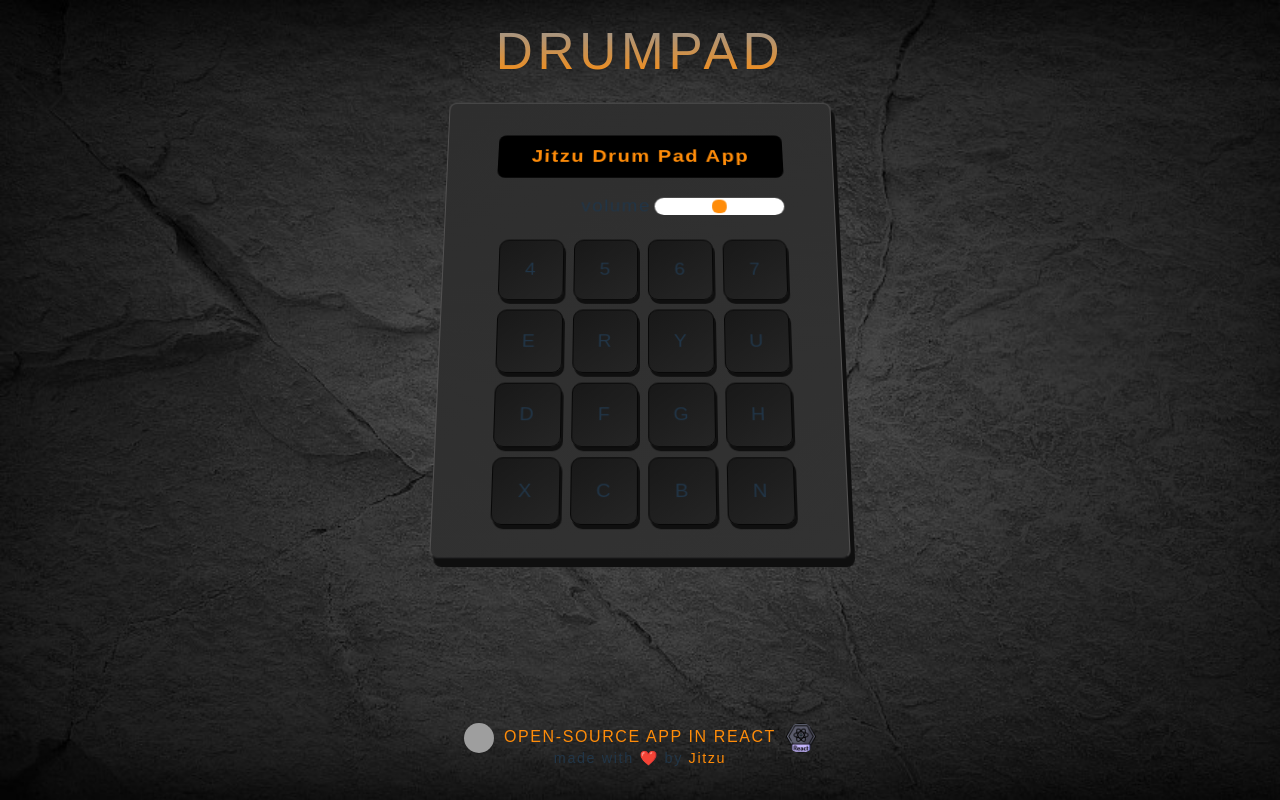
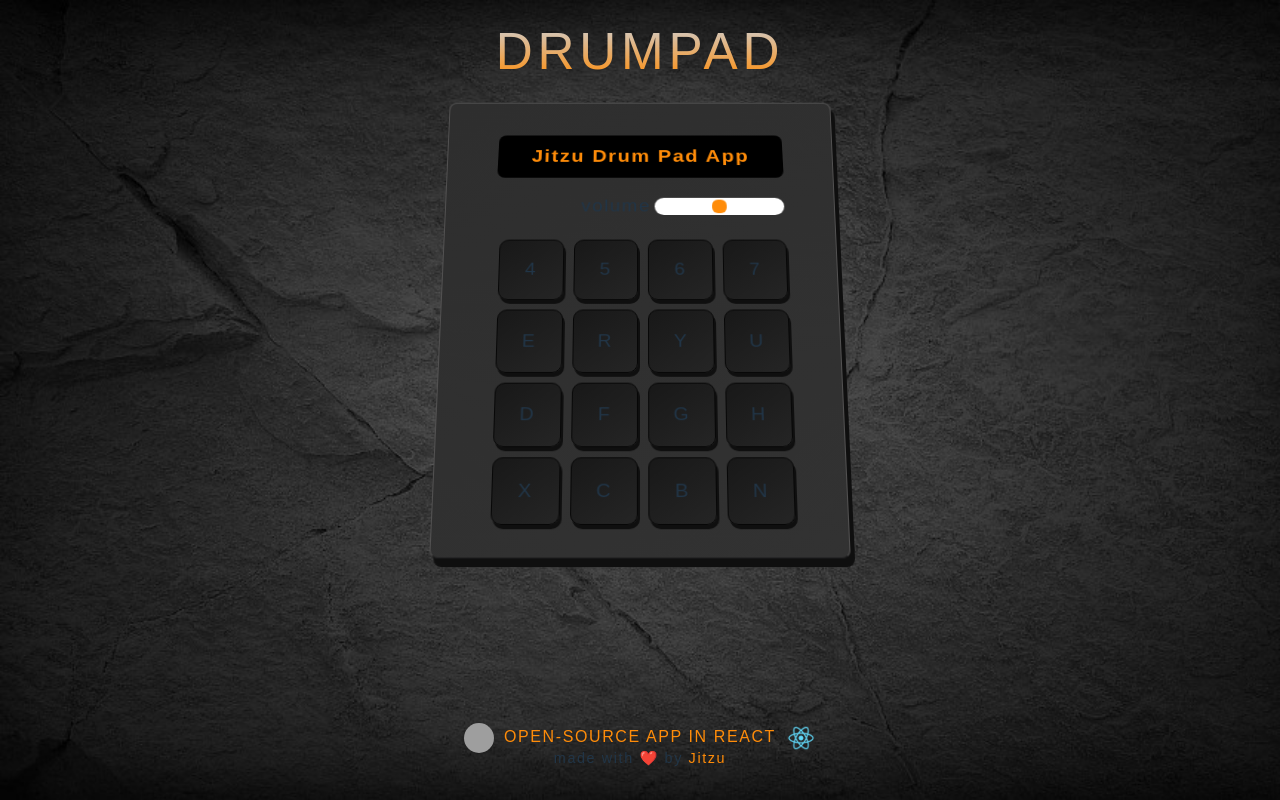
Before and after one commit to GiovanniRaniolo/Jitzu-Drum-Pad, a React (Vite) app: page / in a window 1280 px wide. Built offline with nearby package versions, Linux system fonts and the light colour scheme; grey boxes are pictures that could not be loaded; a web font is replaced by a local one.

Commit message:
add: new react logo and minor style change

```diff
--- a/src/components/DrumPad.jsx
+++ b/src/components/DrumPad.jsx
@@ -30,7 +30,6 @@
   };
 
   const handleTouchStart = (event) => {
-    // event.preventDefault();
     setIsActive(true);
     play();
     simulateRelease();
--- a/src/components/Header.css
+++ b/src/components/Header.css
@@ -9,8 +9,8 @@
   margin-top: 24px;
   font-weight: 300;
   letter-spacing: 0.3rem;
-  background: -webkit-linear-gradient(#979797, #ff8c09);
-  -webkit-background-clip: text;
+  background: -webkit-linear-gradient(#cfcece, #ff8c09);
+  background-clip: text;
   -webkit-text-fill-color: transparent;
 }
 
```
Also changed, not shown: public/react.png.
